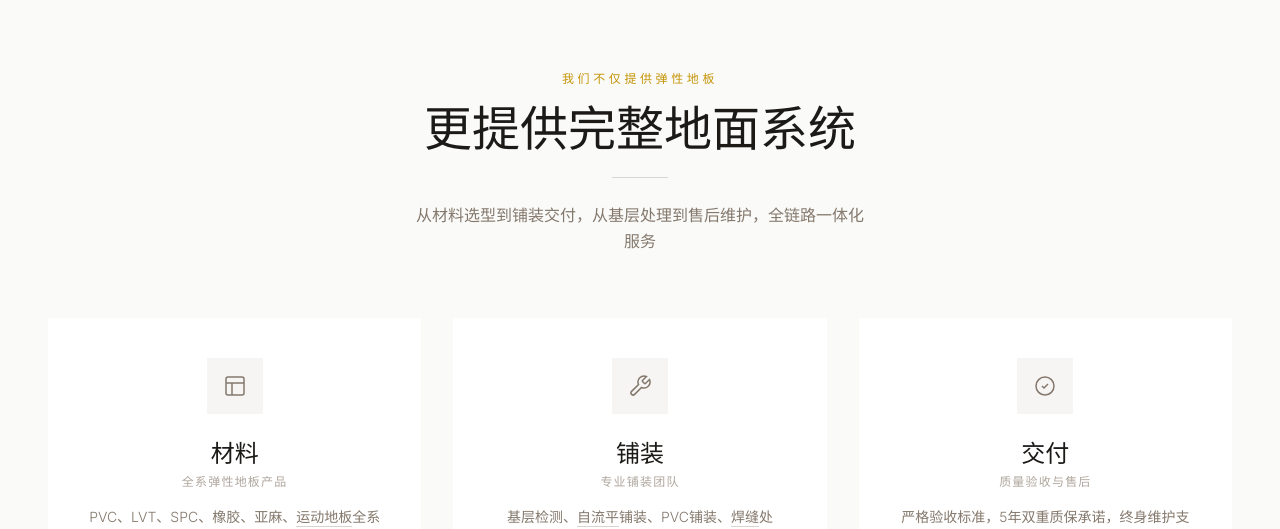
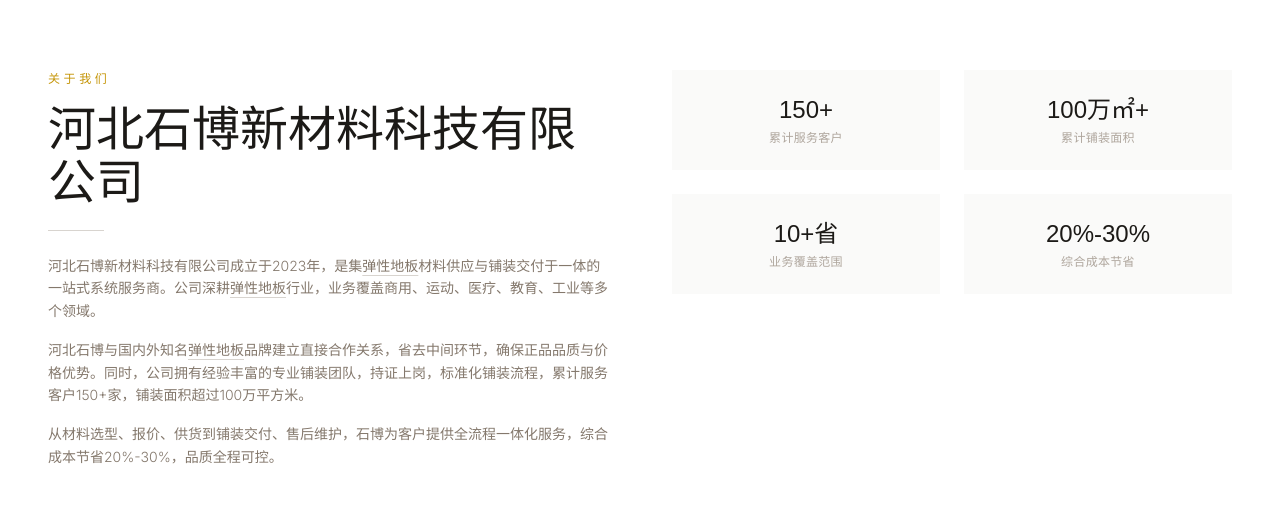
Before and after one commit to bruccezark-ship-it/shibopvc-com, a Next.js app: page / in a window 1280 px wide. Shown: the part 842-1371 px from the top of the page. Built offline with nearby package versions, Linux system fonts and the light colour scheme.

Commit message:
update 2026-09-30 10:19

```diff
--- a/src/app/page.tsx
+++ b/src/app/page.tsx
@@ -115,6 +115,46 @@
           </svg>
         </div>
         <div className="absolute bottom-0 right-0 w-px h-48 bg-gradient-to-t from-transparent via-amber-400/30 to-transparent" />
+      </section>
+
+      <section className="py-28 bg-white">
+        <div className="container-site">
+          <div className="grid grid-cols-1 lg:grid-cols-2 gap-16 items-start">
+            <div>
+              <p className="section-label">关于我们</p>
+              <h2 className="section-title">河北石博新材料科技有限公司</h2>
+              <div className="section-line" />
+              <div className="space-y-4 text-sm text-stone-500 font-light leading-relaxed">
+                <p>
+                  <TermText text="河北石博新材料科技有限公司成立于2023年，是集弹性地板材料供应与铺装交付于一体的一站式系统服务商。公司深耕弹性地板行业，业务覆盖商用、运动、医疗、教育、工业等多个领域。" />
+                </p>
+                <p>
+                  <TermText text="河北石博与国内外知名弹性地板品牌建立直接合作关系，省去中间环节，确保正品品质与价格优势。同时，公司拥有经验丰富的专业铺装团队，持证上岗，标准化铺装流程，累计服务客户150+家，铺装面积超过100万平方米。" />
+                </p>
+                <p>
+                  <TermText text="从材料选型、报价、供货到铺装交付、售后维护，石博为客户提供全流程一体化服务，综合成本节省20%-30%，品质全程可控。" />
+                </p>
+              </div>
+            </div>
+            <div className="grid grid-cols-2 gap-6">
+              {[
+                { num: "150+", label: "累计服务客户" },
+                { num: "100万㎡+", label: "累计铺装面积" },
+                { num: "10+省", label: "业务覆盖范围" },
+                { num: "20%-30%", label: "综合成本节省" },
+              ].map((stat) => (
+                <div key={stat.label} className="bg-stone-50 p-6 text-center">
+                  <p className="font-display text-2xl font-medium text-stone-900 mb-1">
+                    {stat.num}
+                  </p>
+                  <p className="text-xs text-stone-400 font-light tracking-wide">
+                    {stat.label}
+                  </p>
+                </div>
+              ))}
+            </div>
+          </div>
+        </div>
       </section>
 
       <section className={`py-28 ${system.bg}`}>
@@ -292,8 +332,68 @@
         </div>
       </section>
 
+      <section className="py-28 bg-white">
+        <div className="container-site">
+          <div className="mb-16 text-center">
+            <p className="section-label">常见问题</p>
+            <h2 className="section-title">关于PVC弹性地板，您想了解的都在这里</h2>
+            <div className="section-line mx-auto" />
+            <p className="section-desc max-w-2xl mx-auto">
+              河北石博作为专业弹性地板系统服务商，为您解答关于PVC地板、LVT地板、SPC地板等弹性地面材料的常见疑问
+            </p>
+          </div>
+          <div className="grid grid-cols-1 md:grid-cols-2 gap-6">
+            {[
+              {
+                q: "PVC地板和瓷砖相比有什么优势？",
+                a: "PVC地板比瓷砖更轻薄、脚感更舒适，具有更好的吸音和减震性能。同时PVC地板防滑性能优异，铺装更快捷，综合成本更低，广泛应用于医院、学校、商业空间等场所。",
+              },
+              {
+                q: "弹性地板适合用在医院吗？",
+                a: "非常适合。弹性地板是医院地面的首选材料，PVC地板具有抗菌、防滑、易清洁消毒等特性，同质透心PVC地板更是医疗场所的标准选择，能满足医院对卫生和耐磨的严格要求。",
+              },
+              {
+                q: "LVT地板和SPC地板有什么区别？",
+                a: "LVT地板（豪华乙烯基地板）质地较软，脚感舒适，适合家庭和轻度商业使用；SPC地板（石塑复合地板）质地更坚硬，防水性和稳定性更强，适合高流量商业和公共场所。两者都属于弹性地板家族。",
+              },
+              {
+                q: "橡胶地板可以用在运动场馆吗？",
+                a: "可以。橡胶地板具有优异的弹性和减震性能，是运动场馆的理想选择。运动地板需要满足专业运动标准，河北石博提供符合各类运动场地要求的橡胶地板和运动PVC地胶产品。",
+              },
+              {
+                q: "亚麻地板环保吗？",
+                a: "亚麻地板是非常环保的弹性地板材料，主要由亚麻籽油、软木粉、石灰石等天然原料制成，可自然降解。亚麻地板具有天然抗菌性，适合教育、医疗等对环保要求高的场所。",
+              },
+              {
+                q: "铺装弹性地板前需要做自流平吗？",
+                a: "通常需要。自流平是弹性地板铺装前的重要基层处理工序，能确保地面平整度达到铺装要求。河北石博的专业铺装团队会先进行基层检测，根据实际情况决定是否需要自流平处理。",
+              },
+              {
+                q: "河北石博的弹性地板价格是多少？",
+                a: "弹性地板价格因材料类型、厚度、品牌而异。河北石博与国内外知名弹性地板品牌建立直接合作关系，省去中间环节，确保正品品质与价格优势。欢迎联系我们获取免费报价方案。",
+              },
+              {
+                q: "PVC地板的使用寿命有多长？",
+                a: "PVC地板的使用寿命取决于使用场景和维护保养。一般来说，商用PVC地板使用寿命可达10-15年，同质透心PVC地板因通体同质结构，磨损后颜色一致不露底，使用寿命更长。定期维护保养可有效延长使用寿命。",
+              },
+            ].map((item) => (
+              <div key={item.q} className="bg-stone-50 p-6">
+                <h3 className="text-sm font-medium text-stone-900 mb-3 flex items-start gap-2">
+                  <span className="text-amber-500 shrink-0 mt-0.5">Q</span>
+                  {item.q}
+                </h3>
+                <p className="text-sm text-stone-500 font-light leading-relaxed pl-5">
+                  <TermText text={item.a} />
+                </p>
+              </div>
+            ))}
+          </div>
+        </div>
+      </section>
+
       <section className="py-28 bg-stone-50">
-        <div className="container-site flex flex-col md:flex-row md:items-center md:justify-between gap-8">
+        <div className="container-site">
+          <div className="flex flex-col md:flex-row md:items-center md:justify-between gap-8 mb-16">
             <div>
               <p className="section-label">{cta.label}</p>
               <h2 className="section-title">{cta.title}</h2>
@@ -308,6 +408,40 @@
               </Link>
             </div>
           </div>
+
+          <div className="grid grid-cols-1 sm:grid-cols-2 lg:grid-cols-4 gap-6">
+            {[
+              {
+                title: "免费上门勘察",
+                desc: "专业工程师免费上门测量，根据现场条件提供个性化弹性地板铺装方案",
+              },
+              {
+                title: "48小时出方案",
+                desc: "从需求沟通到材料选型、铺装报价，48小时内为您提供完整解决方案",
+              },
+              {
+                title: "双重质保",
+                desc: "材料质保与铺装质保双重保障，PVC地板、橡胶地板全系产品售后无忧",
+              },
+              {
+                title: "200+项目经验",
+                desc: "覆盖医院、学校、商业、工业、运动场馆等场景，累计服务客户超200家",
+              },
+            ].map((item) => (
+              <div
+                key={item.title}
+                className="bg-white p-6 border border-stone-100"
+              >
+                <h3 className="text-sm font-medium text-stone-900 mb-2">
+                  {item.title}
+                </h3>
+                <p className="text-xs text-stone-500 font-light leading-relaxed">
+                  <TermText text={item.desc} />
+                </p>
+              </div>
+            ))}
+          </div>
+        </div>
       </section>
     </main>
   );
```
Also changed, not shown: .opencode-deploy-domains.json, 1 other file (tests, documents, lock files or other folders). Lines whose indentation alone changed are shown as unchanged.
